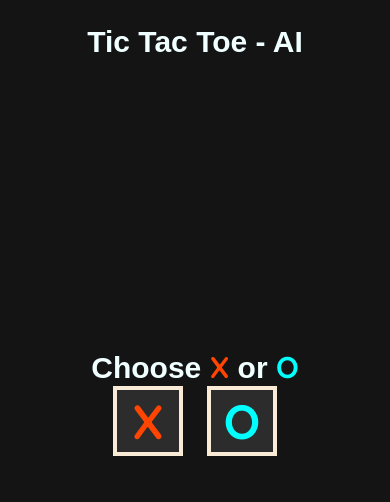
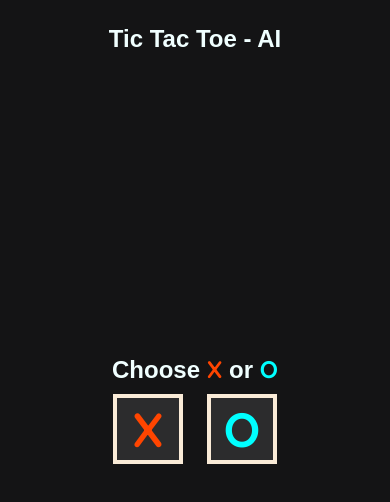
Before and after one commit to adityaThakkar001/TicTacToe-AI, a plain HTML site: page index.html in a window 390 px wide. Drawn offline with Linux system fonts and the light colour scheme.

Commit message:
css update

```diff
--- a/style.css
+++ b/style.css
@@ -194,6 +194,10 @@ body {
     body{
         font-size: 15px;
     }
+    h1 {
+        font-size: 1.5rem;
+        margin: 10px 0;
+    }
 }
 
 @media (min-width: 769px) {
```
